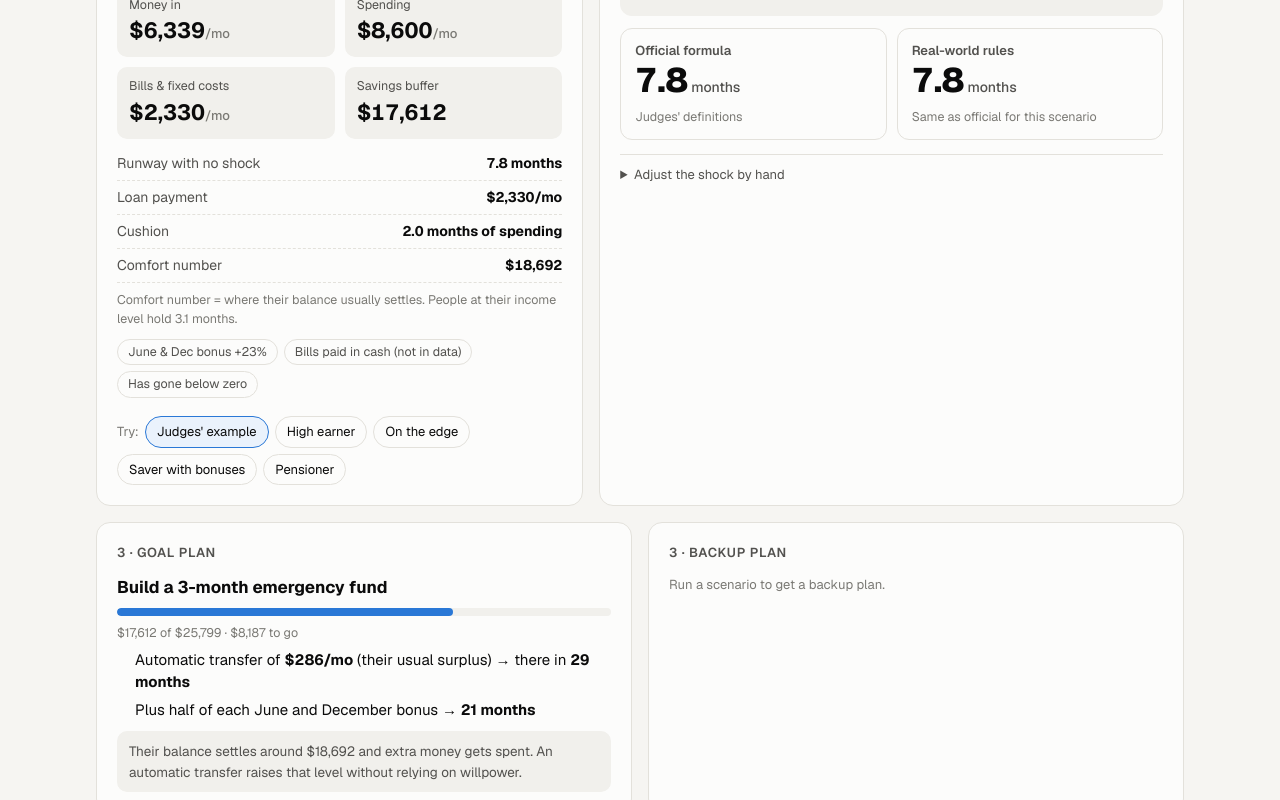
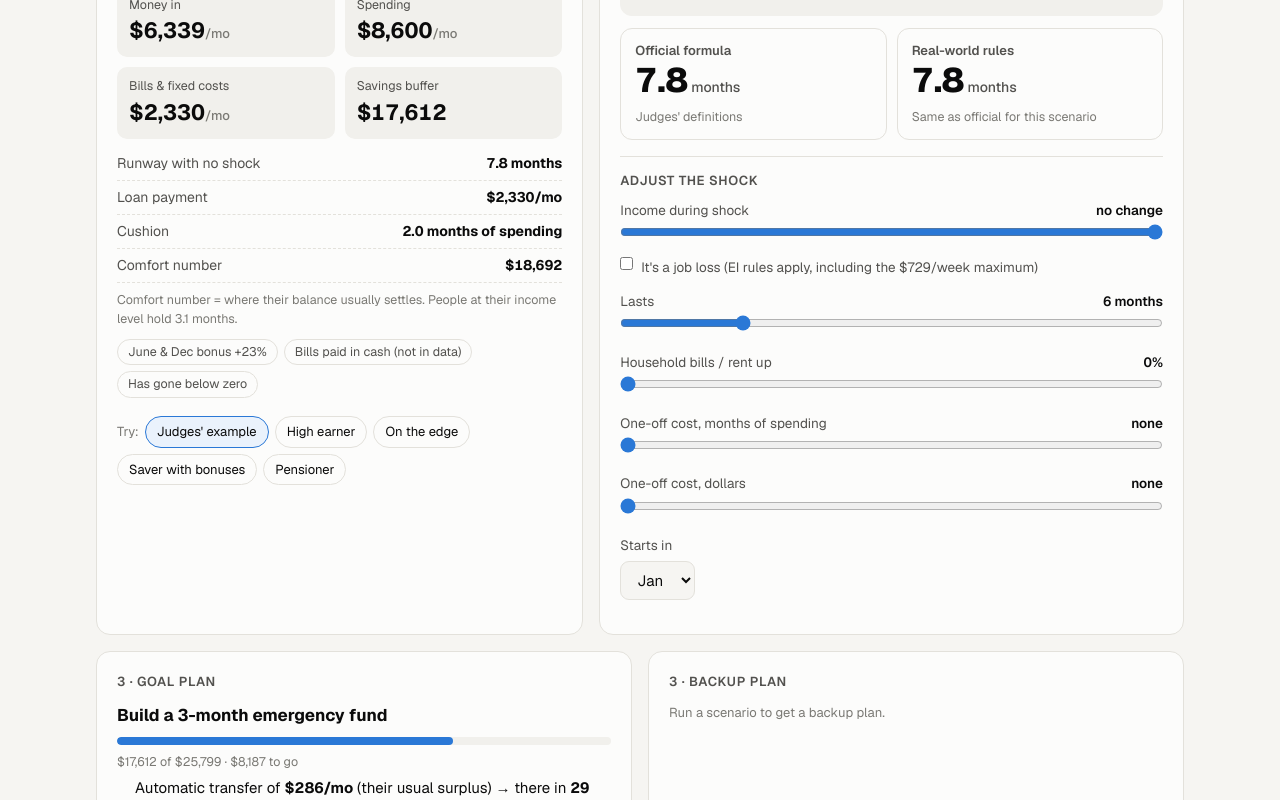
Before and after one commit to JawedJ/sheridan-datathon-2026, a Next.js app in the folder web/: page / in a window 1280 px wide. Shown: the part 412-1212 px from the top of the page. Built offline with nearby package versions, Linux system fonts and the light colour scheme.

Commit message:
Keep the shock controls always visible on the engine page
Co-Authored-By: Claude Opus 5.5 <noreply@anthropic.com>

```diff
--- a/web/src/app/globals.css
+++ b/web/src/app/globals.css
@@ -178,3 +178,5 @@ details.more { margin-top: 14px; border-top: 1px solid var(--border); padding-to
 @media (max-width: 520px) { .runways, .stat-grid { grid-template-columns: 1fr; } .scenario-row { flex-direction: column; } .hero .btn.primary { padding: 10px; } }
 
 .check-line { display: flex; gap: 8px; align-items: flex-start; font-size: 13.5px; color: var(--text-2); margin: -4px 0 14px; }
+.adjust { margin-top: 16px; border-top: 1px solid var(--border); padding-top: 14px; }
+.adjust-title { font-size: 13px; letter-spacing: .05em; text-transform: uppercase; color: var(--text-2); font-weight: 600; margin: 0 0 10px; }
--- a/web/src/components/Engine.tsx
+++ b/web/src/components/Engine.tsx
@@ -31,7 +31,6 @@ export default function Engine() {
   const [shock, setShock] = useState<Shock>({ ...NO_SHOCK });
   const [understood, setUnderstood] = useState<string[]>([]);
   const [msg, setMsg] = useState("");
-  const [adjustOpen, setAdjustOpen] = useState(false);
 
   useEffect(() => { fetch("/engine.json").then(r => r.json()).then(setData); }, []);
   const idx = useMemo(() => (data ? indexData(data) : null), [data]);
@@ -98,7 +97,7 @@ export default function Engine() {
           onLookup={() => loadAccount(Number(idInput.trim()))}
           onRandom={() => loadAccount(data.id[Math.floor(Math.random() * data.id.length)])}
           onExample={loadAccount} currentId={id} />
-        <AnswerPanel c={c} data={data} shock={shock} adjustOpen={adjustOpen} setAdjustOpen={setAdjustOpen} setManual={setManual} />
+        <AnswerPanel c={c} data={data} shock={shock} setManual={setManual} />
       </div>
 
       {/* ---------------- 3 plans */}
@@ -170,8 +169,8 @@ function Stat({ label, value, unit }: { label: string; value: string; unit?: str
 }
 
 // ================================================================== 2. the answer
-function AnswerPanel({ c, data, shock, adjustOpen, setAdjustOpen, setManual }: {
-  c: Customer; data: EngineData; shock: Shock; adjustOpen: boolean; setAdjustOpen: (v: boolean) => void; setManual: (p: Partial<Shock>) => void;
+function AnswerPanel({ c, data, shock, setManual }: {
+  c: Customer; data: EngineData; shock: Shock; setManual: (p: Partial<Shock>) => void;
 }) {
   const off = official(c, shock);
   const real = realWorld(c, shock, data.meta.ei_monthly_max, data.meta.bills_share);
@@ -232,9 +231,9 @@ function AnswerPanel({ c, data, shock, adjustOpen, setAdjustOpen, setManual }: {
         </details>
       )}
 
-      <details className="more" open={adjustOpen} onToggle={e => setAdjustOpen((e.target as HTMLDetailsElement).open)}>
-        <summary>Adjust the shock by hand</summary>
-        <div style={{ marginTop: 10 }}>
+      <div className="adjust">
+        <h3 className="adjust-title">Adjust the shock</h3>
+        <div>
           <Slider label="Income during shock" value={shock.incomePct} min={0} max={100} step={5}
             show={shock.incomePct === 100 ? "no change" : `${shock.incomePct}% of usual`} onChange={v => setManual({ incomePct: v })} />
           <label className="check-line">
@@ -255,7 +254,7 @@ function AnswerPanel({ c, data, shock, adjustOpen, setAdjustOpen, setManual }: {
             </select>
           </label>
         </div>
-      </details>
+      </div>
     </section>
   );
 }
```
Also changed, not shown: 2 other files (tests, documents, lock files or other folders).
